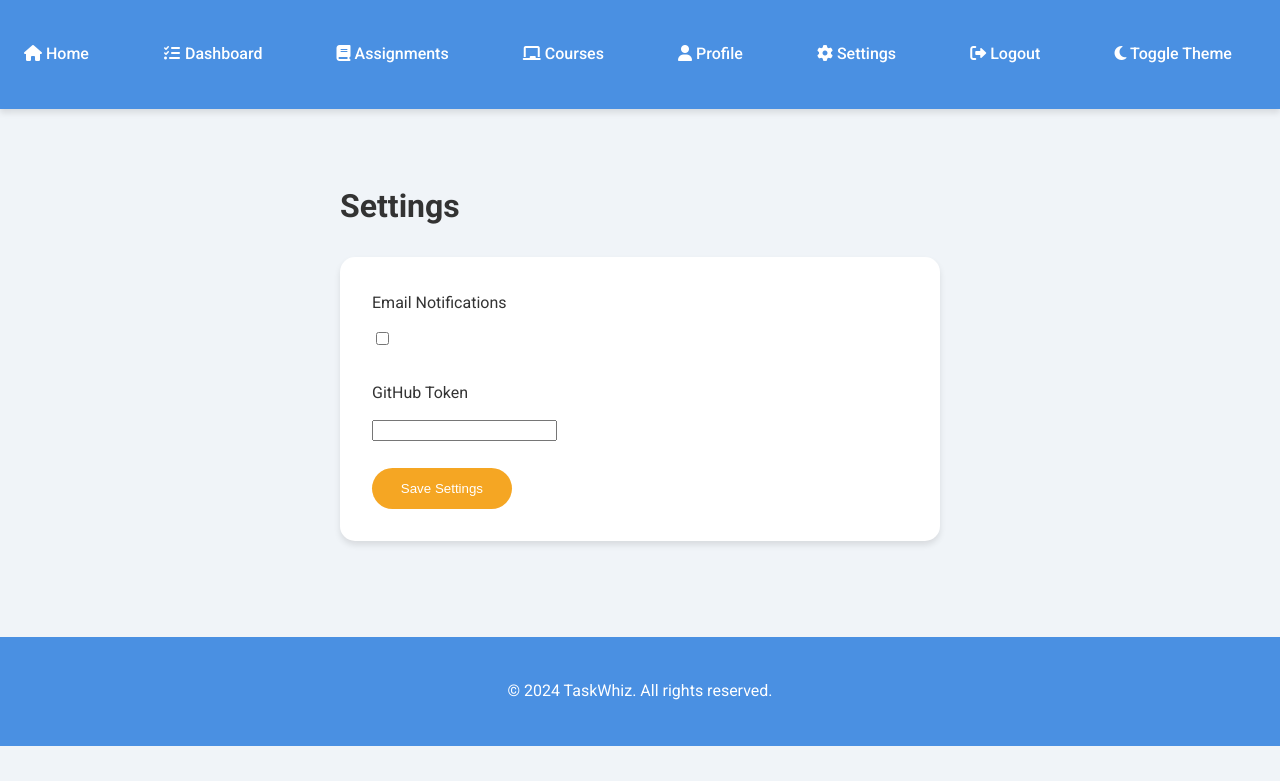
After one commit to Anik2812/TaskWhiz, a Flask app: template templates/settings.html in a window 1280 px wide. The commit adds this page. Shown: the top 781 px of the page. Run offline with Flask 3, Linux system fonts and the light colour scheme; the template is opened without the code that fills it, so the values that code supplies are empty; some libraries are stand-ins or nearby versions.

Commit message:
added profiles

```diff
--- a/static/css/style.css
+++ b/static/css/style.css
@@ -392,3 +392,93 @@ body.dark-theme {
       padding: 0.7rem 1.5rem;
   }
 }
+
+/* Profile styles */
+.profile-container {
+  max-width: 600px;
+  margin: 0 auto;
+}
+
+.profile-card {
+  background-color: var(--card-background);
+  border-radius: 15px;
+  padding: 2rem;
+  box-shadow: var(--shadow);
+  text-align: center;
+}
+
+.profile-picture {
+  width: 150px;
+  height: 150px;
+  border-radius: 50%;
+  margin-bottom: 1rem;
+}
+
+/* Settings styles */
+.settings-container {
+  max-width: 600px;
+  margin: 0 auto;
+}
+
+.settings-form {
+  background-color: var(--card-background);
+  border-radius: 15px;
+  padding: 2rem;
+  box-shadow: var(--shadow);
+}
+
+.form-group {
+  margin-bottom: 1.5rem;
+}
+
+.form-group label {
+  display: block;
+  margin-bottom: 0.5rem;
+}
+
+.form-group input[type="checkbox"] {
+  width: auto;
+}
+
+/* Courses styles */
+.courses-container {
+  max-width: 1200px;
+  margin: 0 auto;
+}
+
+#courses {
+  display: grid;
+  grid-template-columns: repeat(auto-fill, minmax(300px, 1fr));
+  gap: 2rem;
+}
+
+.course {
+  background-color: var(--card-background);
+  border-radius: 15px;
+  padding: 2rem;
+  box-shadow: var(--shadow);
+  transition: var(--transition);
+}
+
+.course:hover {
+  transform: translateY(-5px);
+  box-shadow: 0 8px 15px rgba(0, 0, 0, 0.1);
+}
+
+/* Assignments styles */
+.assignments-container {
+  max-width: 1200px;
+  margin: 0 auto;
+}
+
+#assignments {
+  display: grid;
+  grid-template-columns: repeat(auto-fill, minmax(300px, 1fr));
+  gap: 2rem;
+}
+
+.assignment-description {
+  margin-top: 1rem;
+  font-size: 0.9rem;
+  color: var(--text-light);
+}
--- /dev/null
+++ b/templates/settings.html
@@ -0,0 +1,20 @@
+{% extends "base.html" %}
+
+{% block title %}Settings{% endblock %}
+
+{% block content %}
+<div class="settings-container">
+    <h1 class="fade-in">Settings</h1>
+    <form action="{{ url_for('update_settings') }}" method="POST" class="settings-form fade-in">
+        <div class="form-group">
+            <label for="email_notifications">Email Notifications</label>
+            <input type="checkbox" id="email_notifications" name="email_notifications" {% if user_settings.email_notifications %}checked{% endif %}>
+        </div>
+        <div class="form-group">
+            <label for="github_token">GitHub Token</label>
+            <input type="password" id="github_token" name="github_token" value="{{ user_settings.github_token }}">
+        </div>
+        <button type="submit" class="btn">Save Settings</button>
+    </form>
+</div>
+{% endblock %}
```
Also changed, not shown: templates/assignments.html (added, +20 -0 lines), templates/courses.html (added, +19 -0 lines).
